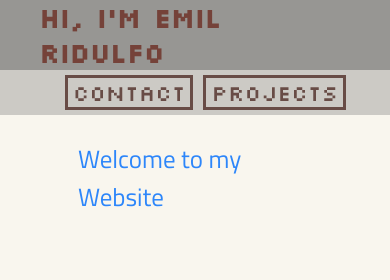
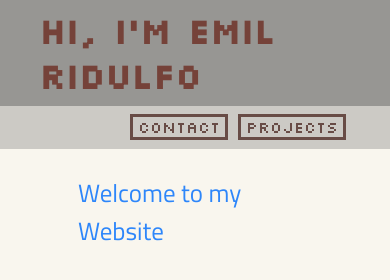
Before and after one commit to EmilRid/emilrid.github.io, a plain HTML site: page index.html in a window 390 px wide. Drawn offline with Linux system fonts and the light colour scheme.

Commit message:
Improved layout

```diff
--- a/styles.css
+++ b/styles.css
@@ -18,40 +18,39 @@ body {
   overflow: hidden;
 }
 
+.header h1 {
+  color: #754239;
+  font-family: Silkscreen;
+  font-size: 35px;
+  margin: 2% 10% 2% 10%;
+  float: right;
+  }
+
 nav {
-  height: auto;
-  padding: 0 10% 0 0;
+  padding: 1% 10% 1% 0;
   background-color: #cccac5;
   overflow: hidden;
 }
 
 nav a {
-  float: right;
-  border-style: solid;
-  padding: 0 5px 0 5px;
-  margin: 5px;
   font-family: Silkscreen;
   text-decoration: none;
   color: #684c46;
+  padding: 0 5px 0 5px;
+  margin: 5px;
+  float: right;
+  border-style: solid;
 }
 
 nav a:hover {
-  float: right;
-  border-style: solid;
-  margin: 5px;
-  padding: 0 5px 0 5px;
   font-family: Silkscreen;
   text-decoration: none;
   color: #ff8873;
+  padding: 0 5px 0 5px;
+  margin: 5px;
+  float: right;
+  border-style: solid;
 }
-
-.header h1 {
-  margin: 0 10% 0 10%;
-  float: right;
-  color: #754239;
-  font-family: Silkscreen;
-  font-size: 35px;
-  }
 
 .wrapper {
   margin: 0 20% 0 20%;
@@ -62,7 +61,7 @@ p {
     font-size: 25px;
     color: #2d86fa;
   }
-
+/*
 @media screen and (max-width: 500px) {
   nav a {
     font-size: 22px;
@@ -70,8 +69,4 @@ p {
     display: block;
   }
 
-  .header h1 {
-    margin-right: 50px;
-    font-size: 27px;
-  }
-}
+}*/
```
